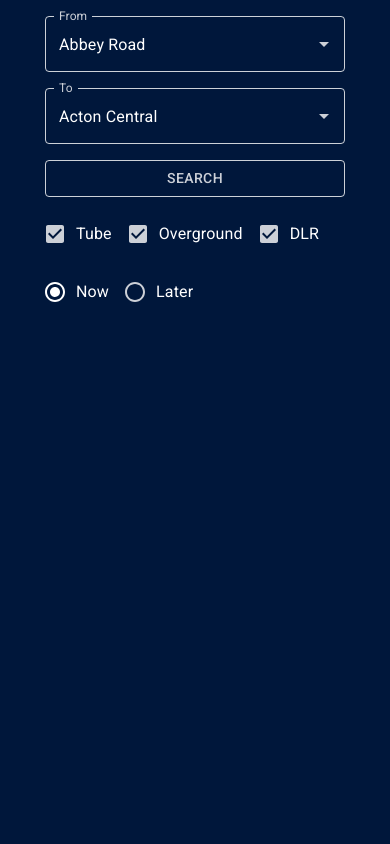
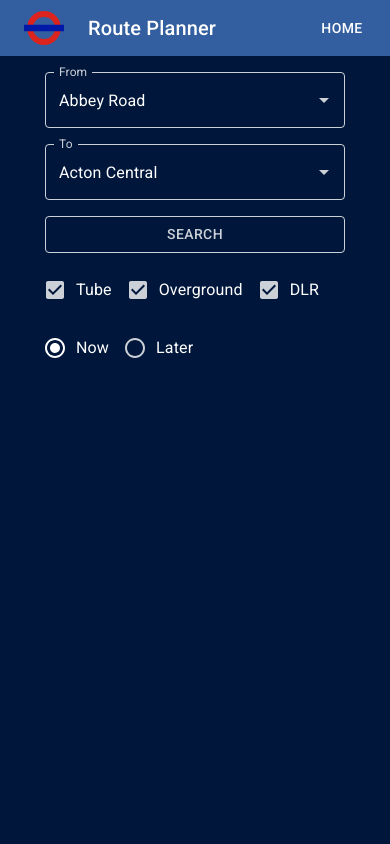
Before and after one commit to almachado1989/london-overground-app-vr, a React (Vite) app: page / in a window 390 px wide. Shown: the top 844 px of the page. Built offline with nearby package versions, Linux system fonts and the light colour scheme; no server answers.

Commit message:
improved mobile experience (a bit)

```diff
--- a/src/App.css
+++ b/src/App.css
@@ -188,7 +188,7 @@
 
 .line-status {
   margin: 0 auto;
-  width: 332px;
+  width: 100%;
 }
 
 .line-status-entry:first-child {
--- a/src/App.jsx
+++ b/src/App.jsx
@@ -1,6 +1,6 @@
 import "./App.css"
 import { MODES } from "./variables/global"
-import { useEffect, useState } from "react"
+import { useEffect, useState, createContext } from "react"
 import dayjs from "dayjs"
 import utc from "dayjs/plugin/utc"
 import { Grid } from "@mui/material"
@@ -11,6 +11,7 @@
 import Layout from "./assets/pages/Layout"
 import NotFound from "./assets/pages/NotFound"
 import stationsJson from "../stations.json"
+export const ModesContext = createContext(null)
 
 function App() {
   dayjs.extend(utc)
@@ -149,6 +150,7 @@
 
   return (
     <div className="App">
+      <ModesContext.Provider value={modes}>
         <Grid container>
           <Routes>
             <Route
@@ -166,10 +168,10 @@
                   setJourneyTime={setJourneyTime}
                   journeyNow={journeyNow}
                   setJourneyNow={setJourneyNow}
-                modes={modes}
                   setModes={setModes}
                   timeIsDeparting={timeIsDeparting}
                   settimeIsDeparting={settimeIsDeparting}
+                  loading={loading}
                 />
               }
             >
@@ -183,10 +185,10 @@
                     stationFrom={stationFrom}
                     setStationTo={setStationTo}
                     searchRoute={searchRoute}
-                  modes={modes}
                   />
                 }
               />
+
               <Route
                 path="/search"
                 element={
@@ -204,6 +206,7 @@
             <Route path="*" element={<NotFound />} />
           </Routes>
         </Grid>
+      </ModesContext.Provider>
     </div>
   )
 }
--- a/src/assets/components/CardCustom.jsx
+++ b/src/assets/components/CardCustom.jsx
@@ -8,21 +8,25 @@
   useTheme,
 } from "@mui/material"
 import { useNavigate } from "react-router-dom"
+import { useContext } from "react"
+import { ModesContext } from "../../App"
 
 export default function CardCustom(props) {
   const navigate = useNavigate()
   const theme = useTheme()
+  const modes = useContext(ModesContext)
 
   function handleClick() {
     const stationTo = props.stations.filter((station) => {
       return station.stopName === props.card.station
     })
-    if (props.location && props.modes.length > 0) {
+    if (props.location && modes.length > 0) {
       props.setStationTo(stationTo[0])
       props.searchRoute(props.stationFrom, stationTo[0])
       navigate("/search")
     } else {
       props.setStationTo(stationTo[0])
+      props.setSnackbarOpen(true)
     }
   }
 
@@ -30,8 +34,8 @@
     <Card sx={{ height: "100%", display: "flex", flexDirection: "column" }}>
       <CardMedia
         component={"img"}
-        // width={320}
-        // height={180}
+        width={320}
+        height={180}
         sx={{ aspectRatio: "16 / 9" }}
         image={props.card.image}
         alt={"Photo of " + props.card.header}
@@ -52,6 +56,7 @@
           sx={{
             color: theme.palette.secondary.main,
             position: "unset",
+            "& span": { position: "relative" },
           }}
         >
           {props.card.buttonText}
--- a/src/assets/components/Cards.jsx
+++ b/src/assets/components/Cards.jsx
@@ -1,7 +1,17 @@
-import { Grid, Typography } from "@mui/material"
+import { Grid, Typography, Snackbar, Alert, useTheme } from "@mui/material"
 import CardCustom from "./CardCustom"
+import { useState } from "react"
 
 export default function Cards(props) {
+  const [snackbarOpen, setSnackbarOpen] = useState(false)
+  const theme = useTheme()
+
+  function handleClose(event, reason) {
+    if (reason === "clickaway") {
+      return
+    }
+    setSnackbarOpen(false)
+  }
   const cardContent = [
     {
       header: "Oxford Street",
@@ -88,12 +98,27 @@
                 stations={props.stations}
                 location={props.location}
                 searchRoute={props.searchRoute}
-                modes={props.modes}
+                setSnackbarOpen={setSnackbarOpen}
               />
             </Grid>
           )
         })}
       </Grid>
+      <Snackbar
+        open={snackbarOpen}
+        autoHideDuration={6000}
+        onClose={handleClose}
+        anchorOrigin={{ vertical: "bottom", horizontal: "right" }}
+      >
+        <Alert
+          variant="filled"
+          onClose={handleClose}
+          severity="info"
+          sx={{ width: "100%", backgroundColor: theme.palette.secondary.dark }}
+        >
+          Please select a mode
+        </Alert>
+      </Snackbar>
     </Grid>
   )
 }
--- a/src/assets/components/CheckboxCustom.jsx
+++ b/src/assets/components/CheckboxCustom.jsx
@@ -1,16 +1,18 @@
 import { Checkbox, FormControlLabel } from "@mui/material"
-import { useState } from "react"
+import { useState, useContext } from "react"
+import { ModesContext } from "../../App"
 
 export default function CheckboxCustom(props) {
+  const modes = useContext(ModesContext)
   const [checked, setChecked] = useState(true)
   function handleChange() {
     if (checked === false) {
-      const addedModes = [...props.modes, props.value]
+      const addedModes = [...modes, props.value]
       props.setModes(addedModes)
     }
     if (checked === true) {
-      props.modes.splice(props.modes.indexOf(props.value), 1)
-      props.setModes([...props.modes])
+      modes.splice(modes.indexOf(props.value), 1)
+      props.setModes([...modes])
     }
     setChecked(!checked)
   }
--- a/src/assets/components/LineStatusElement.jsx
+++ b/src/assets/components/LineStatusElement.jsx
@@ -1,15 +1,14 @@
-import { Typography, Box } from "@mui/material"
+import { Typography, Box, useMediaQuery, useTheme } from "@mui/material"
 import { useState } from "react"
 import { getFirstWord } from "../../functions/helpers"
 
 export default function LineStatusElement(props) {
   const [showDetails, setShowDetails] = useState(false)
+  const theme = useTheme()
+  const query = useMediaQuery(theme.breakpoints.up("sm"))
+
   return (
-    <Typography
-      // sx={{ color: "white" }}
-      component={"div"}
-      className="line-status-entry"
-    >
+    <Typography component={"div"} className="line-status-entry">
       <span
         className={props.line.line}
         style={{
@@ -25,7 +24,7 @@
       >
         {props.journeyNow && <>{props.line.status}</>}
       </span>
-      {showDetails && props.line.details && (
+      {showDetails && props.line.details && query && (
         <Box className="line-status-details">
           <p>{props.line.details}</p>
         </Box>
--- a/src/assets/components/Nav.jsx
+++ b/src/assets/components/Nav.jsx
@@ -6,12 +6,12 @@
 import { useNavigate } from "react-router-dom"
 import { useTheme } from "@emotion/react"
 
-export default function Nav() {
+export default function Nav(props) {
   const theme = useTheme()
   const navigate = useNavigate()
   return (
     <AppBar
-      position="sticky"
+      position={props.navPosition}
       sx={{
         top: "0px",
         boxShadow: "none",
--- a/src/assets/components/StationSelector.jsx
+++ b/src/assets/components/StationSelector.jsx
@@ -6,10 +6,13 @@
 import { useNavigate } from "react-router-dom"
 import CheckboxCustom from "./CheckboxCustom"
 import { MODES } from "../../variables/global"
+import { useContext } from "react"
+import { ModesContext } from "../../App"
 
 export default function StationSelector(props) {
   const noStation = { stopName: "", stopId: "" }
   const navigate = useNavigate()
+  const modes = useContext(ModesContext)
 
   function scumCheck(newValue) {
     if (newValue.stopName === "arsenal") {
@@ -63,7 +66,7 @@
 
       {props.stationFrom.stopName === "" ||
       props.stationTo.stopName === "" ||
-      props.modes.length < 1 ? (
+      modes.length < 1 ? (
         <Button aria-label="search" disabled variant="outlined">
           Search
         </Button>
@@ -90,12 +93,7 @@
       <FormGroup row sx={checkboxStyle}>
         {MODES.map((mode, idx) => {
           return (
-            <CheckboxCustom
-              key={mode}
-              modes={props.modes}
-              setModes={props.setModes}
-              value={mode}
-            />
+            <CheckboxCustom key={mode} setModes={props.setModes} value={mode} />
           )
         })}
       </FormGroup>
--- a/src/assets/pages/Home.jsx
+++ b/src/assets/pages/Home.jsx
@@ -17,7 +17,6 @@
           searchRoute={props.searchRoute}
           stationTo={props.stationTo}
           stationFrom={props.stationFrom}
-          modes={props.modes}
         />
       </Suspense>
     </Grid>
--- a/src/assets/pages/Layout.jsx
+++ b/src/assets/pages/Layout.jsx
@@ -1,20 +1,33 @@
-import { Box, Grid } from "@mui/material"
+import { Box, Grid, useMediaQuery, useTheme } from "@mui/material"
 import { Outlet } from "react-router-dom"
 import StationSelector from "../components/StationSelector"
 import { boxStyle } from "../../styles/styleVariables"
 import Nav from "../components/Nav"
-import { Suspense, useMemo } from "react"
+import { Suspense, useEffect, useMemo, useRef } from "react"
 import { lazy } from "react"
+import { useLocation } from "react-router-dom"
 
 export default function Layout(props) {
   const LineStatus = useMemo(
     () => lazy(() => import("../components/LineStatus")),
     ["../components/LineStatus"]
   )
+  const gridRef = useRef()
+  const theme = useTheme()
+  const route = useLocation()
+  const query = useMediaQuery(theme.breakpoints.down("sm"))
+  function style() {
+    if (query) return { marginTop: "56px" }
+  }
+
+  useEffect(() => {
+    console.log(route)
+    gridRef.current.scrollIntoView({ behavior: "smooth", block: "start" })
+  }, [props.loading])
 
   return (
     <>
-      <Grid className="sidebar" item xs={12} sm="auto">
+      <Grid className="sidebar" item xs={12} sm="auto" sx={style}>
         <Box sx={boxStyle}>
           {props.stations && props.stationFrom && props.stationTo && (
             <StationSelector
@@ -29,7 +42,6 @@
               setJourneyTime={props.setJourneyTime}
               journeyNow={props.journeyNow}
               setJourneyNow={props.setJourneyNow}
-              modes={props.modes}
               setModes={props.setModes}
               timeIsDeparting={props.timeIsDeparting}
               settimeIsDeparting={props.settimeIsDeparting}
@@ -40,8 +52,13 @@
           </Suspense>
         </Box>
       </Grid>
-      <Grid item xs>
-        <Nav />
+      <Grid
+        ref={gridRef}
+        sx={{ scrollMarginTop: "56px", minHeight: "calc(100vh - 56px)" }}
+        item
+        xs
+      >
+        <Nav navPosition={query ? "fixed" : "sticky"} />
         <Outlet />
       </Grid>
     </>
--- a/src/assets/pages/Search.jsx
+++ b/src/assets/pages/Search.jsx
@@ -4,7 +4,12 @@
 export default function Search(props) {
   return (
     <Grid item xs>
-      {props.loading && <LinearProgress />}
+      {props.loading && (
+        <>
+          <LinearProgress />
+          <Typography sx={{ color: "white" }}>Loading</Typography>
+        </>
+      )}
       {props.journey && !props.loading && !props.error && (
         <>
           <JourneyGraphic
```
Lines whose indentation alone changed are shown as unchanged.
